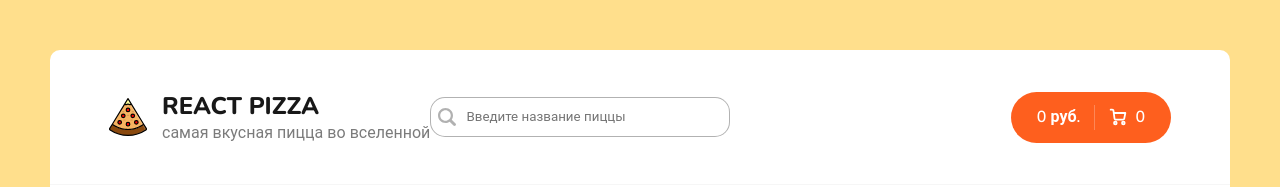
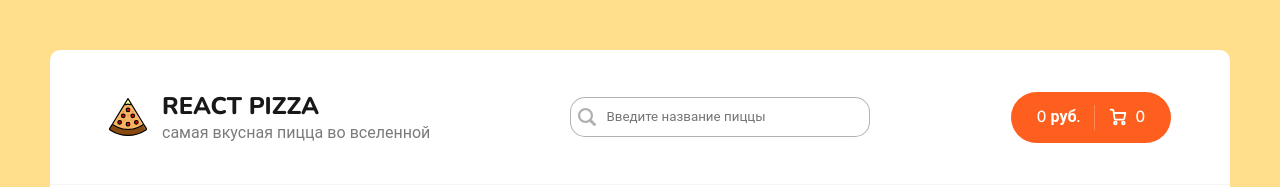
Before and after one commit to useharm/react-pizza, a React (Create React App) app: page / in a window 1280 px wide. Shown: the top 187 px of the page. Built offline with nearby package versions, Linux system fonts and the light colour scheme; no server answers.

Commit message:
fixed search field

```diff
--- a/src/components/SearchBlock/SearchBlock.module.scss
+++ b/src/components/SearchBlock/SearchBlock.module.scss
@@ -1,6 +1,5 @@
 .root {
     position: relative;
-    left: -140px;
 }
 
 .input {
@@ -29,6 +28,7 @@
     right: 10px;
     top: 12px;
     opacity: 0.3;
+    cursor: pointer;
     &:hover {
         opacity: 0.8;
     }
```
